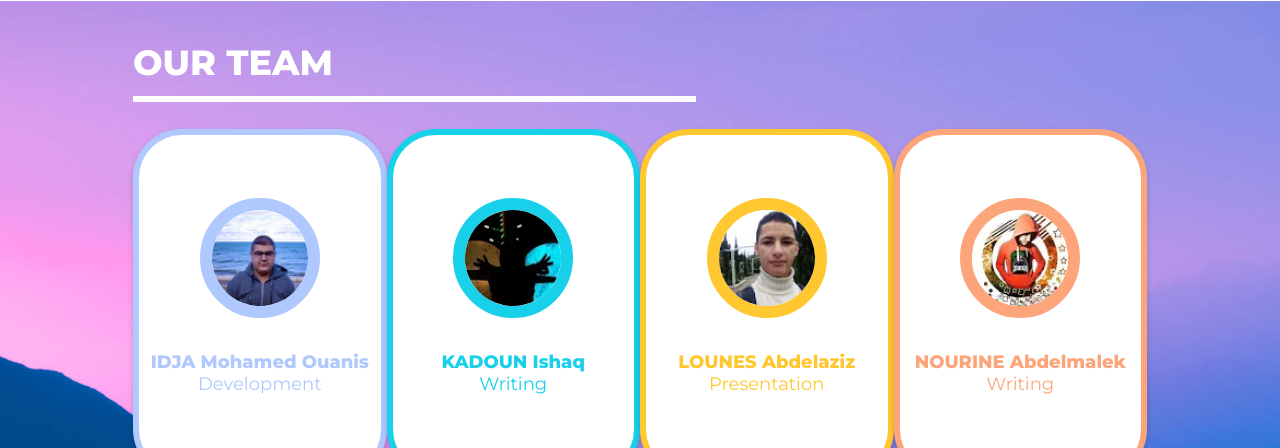
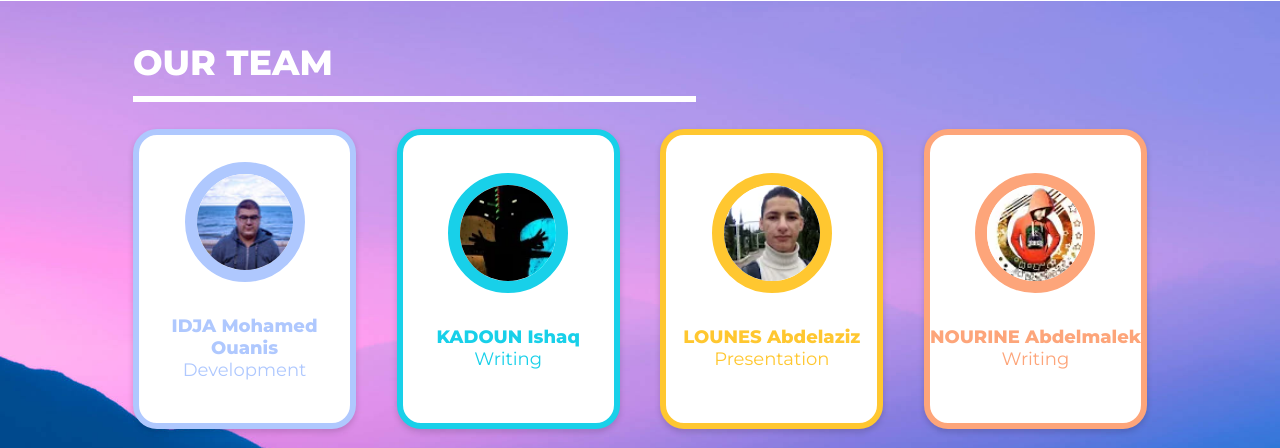
Before and after one commit to rouanis5/lpdwi_sass, a website built with Parcel: page index.html in a window 1280 px wide. Shown: the part 1270-1718 px from the top of the page. Built offline with nearby package versions, Linux system fonts and the light colour scheme.

Commit message:
edit aboutUs
bg-atachement: fixed, correct card radius and add an aspect ratio

```diff
--- a/scss/layout/_aboutus.scss
+++ b/scss/layout/_aboutus.scss
@@ -15,6 +15,7 @@
 	background: $aboutusColor;
     background-position: center;
     background-repeat: no-repeat;
+	background-attachment: fixed;
     background-size: cover;
 	.title{
 		color: $titleColor2 !important;
@@ -51,7 +52,7 @@
 	background: $cardColor;
 	overflow: hidden;
 	border: 6px solid;
-	border-radius: 49px;
+	border-radius: 1.5rem;
 	display: flex;
 	flex-direction: column;
 	justify-content: center;
@@ -60,6 +61,8 @@
 	box-shadow: 0px 3px 6px #00000029;
 	cursor: pointer;
 	user-select: none;
+	aspect-ratio: 26/35;
+	width: 22%;
 	img {
 		@extend %circle;
 		width: 120px;
@@ -98,10 +101,9 @@
 			transform: translateY(0)
 		}
 	}
-	@include weth(260px,349px);
 	$cardWidth: 196px;
 	@media (max-width: $lg){
-		@include weth($cardWidth,263px);
+		width: $cardWidth;
 	}
 	@media (max-width: $sm) {
 		margin-top: 31px;
@@ -115,9 +117,6 @@
 	@for $i from 1 through length($cardColors) {
 		&:nth-of-type(#{$i}) {
 			color: nth($cardColors, $i);
-			// .rs i:hover{
-			// 	color: darken(nth($cardColors, $i),15%);
-			// }
 		}
 		&,img:th-child(#{$i}) {
 			border-color: nth($cardColors, $i);
```
